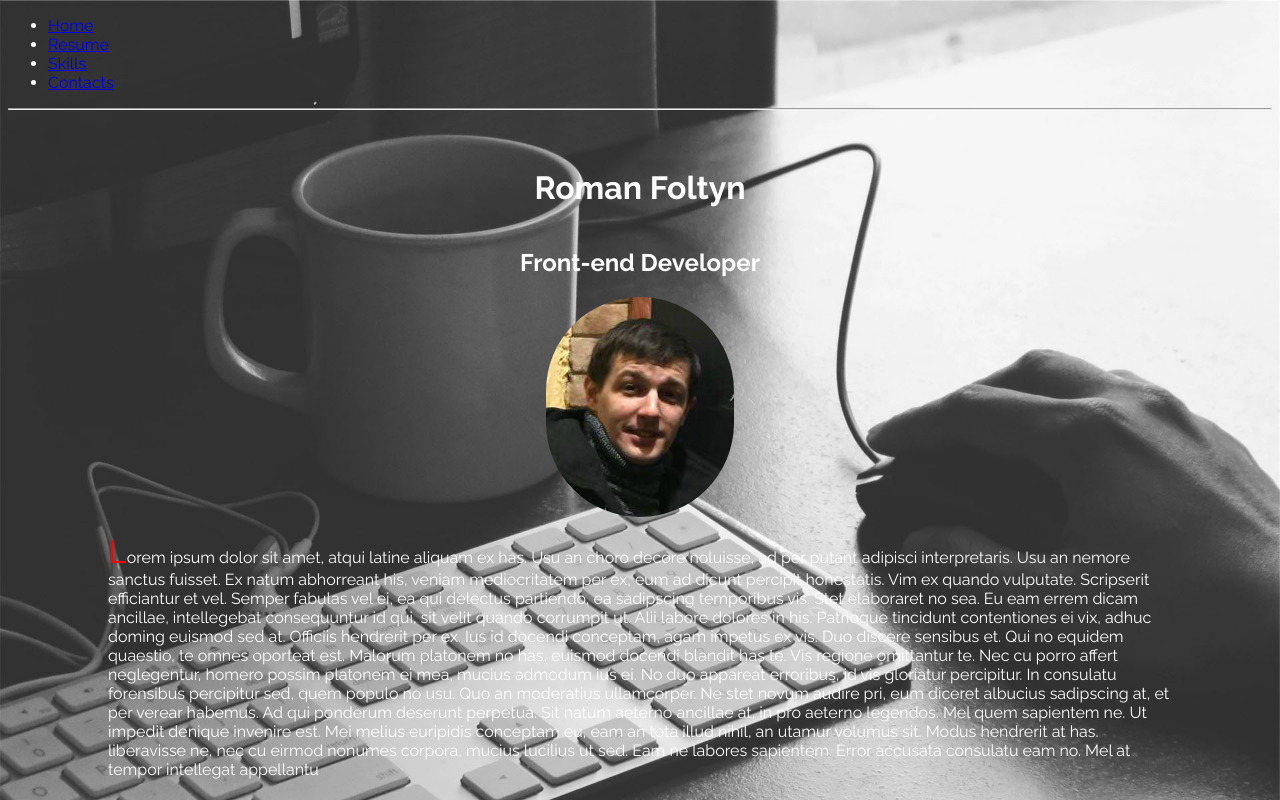
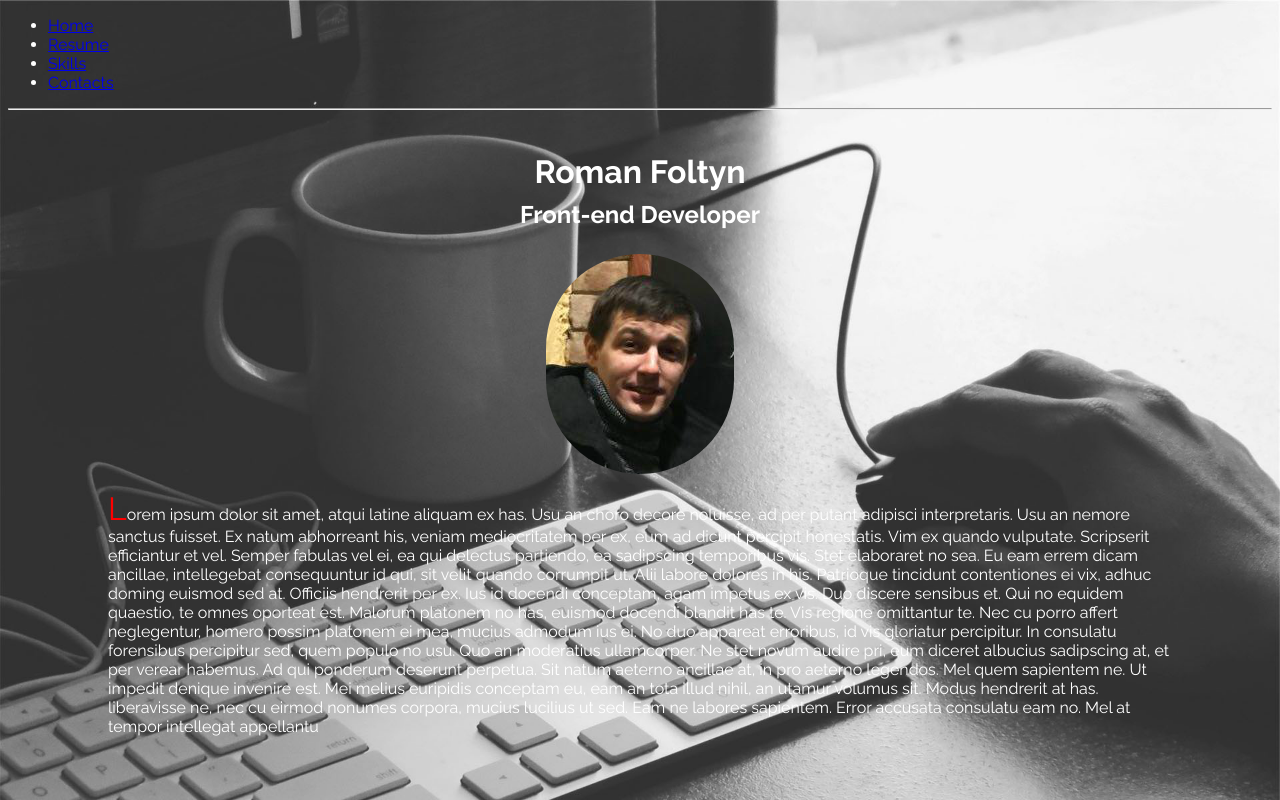
Before and after one commit to romfol/GH_JS, a React (Create React App) app in the folder portfolio_app/: page / in a window 1280 px wide. Built offline with nearby package versions, Linux system fonts and the light colour scheme.

Commit message:
inter commit

```diff
--- a/portfolio_app/src/containers/Home/Home.js
+++ b/portfolio_app/src/containers/Home/Home.js
@@ -1,7 +1,6 @@
 import React, {Component} from 'react';
 import {Container} from '../../theme/grid';
-import  {Image} from  './Home.style';
-import {Wrapper} from './Home.style';
+import  {Image, Wrapper} from  './Home.style';
 
 export default class Home extends Component {
    // static propTypes = {};
--- a/portfolio_app/src/containers/Home/Home.style.js
+++ b/portfolio_app/src/containers/Home/Home.style.js
@@ -2,10 +2,14 @@ import styled from 'styled-components';
 
 export const Image = styled.img`
     border-radius: 100px;
+    margin-top: 20px;
     `;
 
 export const Wrapper = styled.div`
     display: flex;
     flex-direction: column;
     align-items: center;
+    h1, h2 {
+        margin: 5px;
+    }
     `;
--- a/portfolio_app/src/theme/globalStyles.js
+++ b/portfolio_app/src/theme/globalStyles.js
@@ -5,7 +5,7 @@ injectGlobal`
     body {
         font-family: 'Raleway', sans-serif;
         background-image: url('${require('../assets/bckg-photo.jpg')}');
-        background-size: 100%;
+        background-size: cover;
         background-repeat: no-repeat;
         background-color: #cccccc;
         color: white;
```
